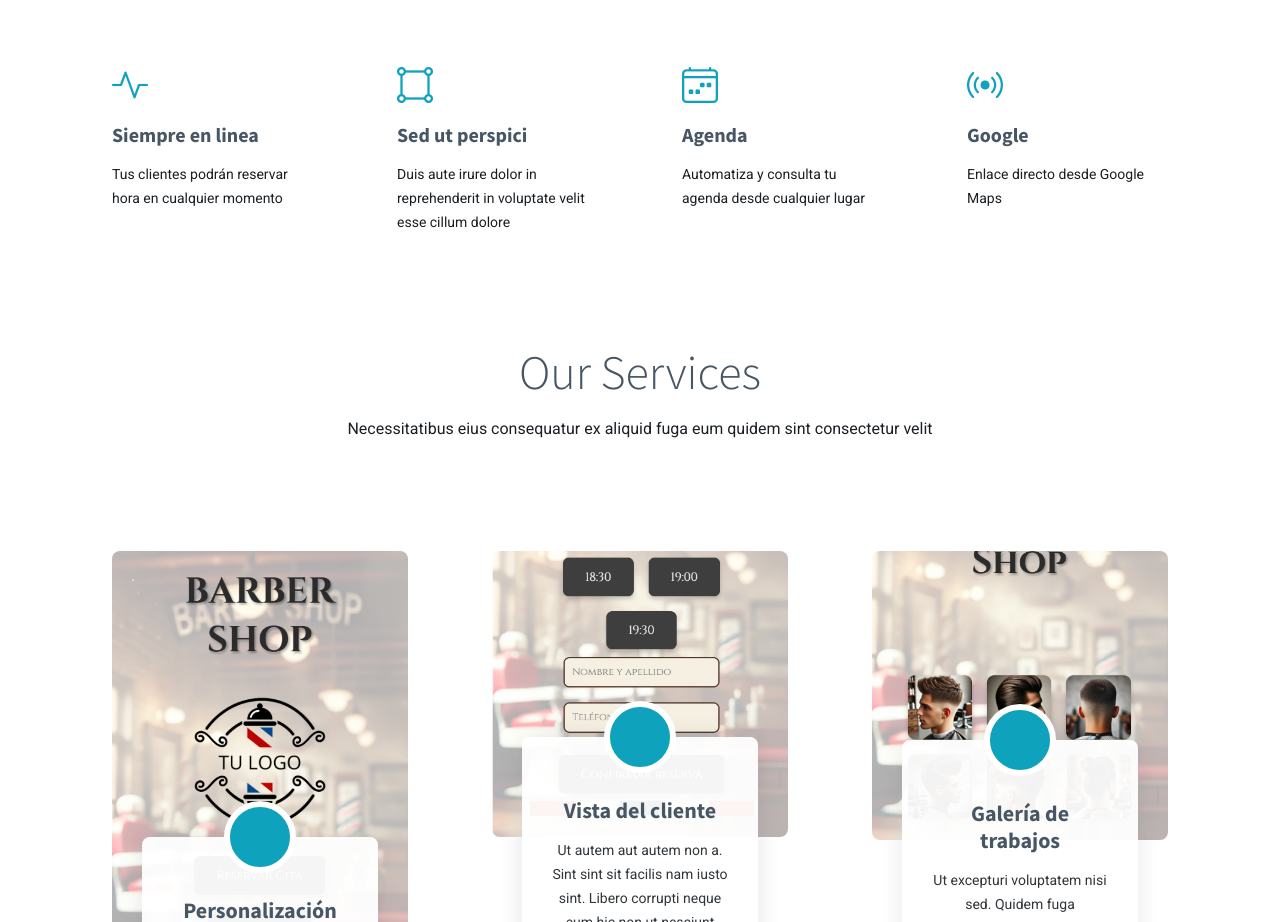
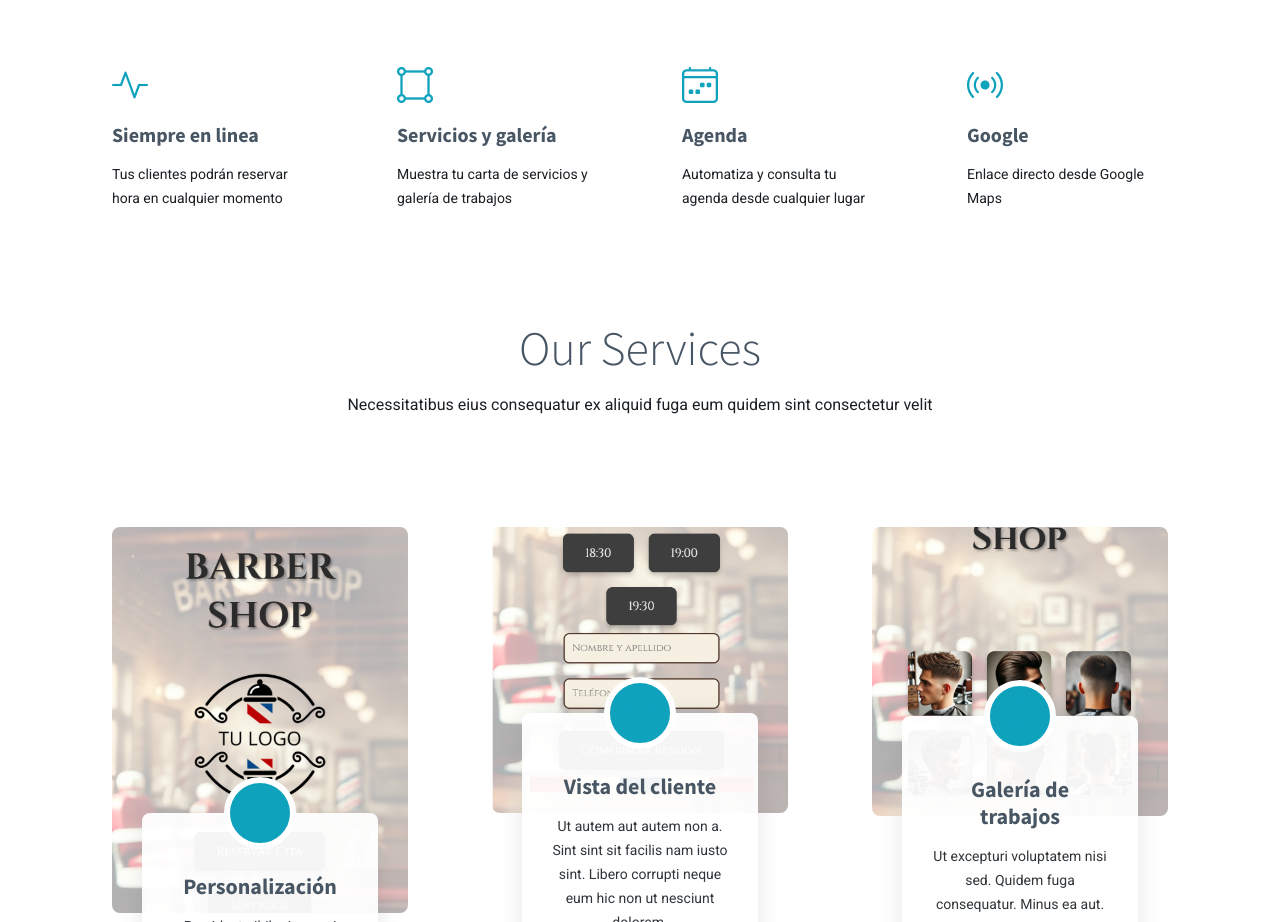
Before and after one commit to jmm-1987/jmurillodev, a plain HTML site: page index.html in a window 1280 px wide. Shown: the part 1900-2822 px from the top of the page. Drawn offline with Linux system fonts and the light colour scheme.

Commit message:
Actualizar index.html

```diff
--- a/index.html
+++ b/index.html
@@ -307,8 +307,8 @@
           <div class="col-xl-3 col-md-6 d-flex" data-aos="fade-up" data-aos-delay="200">
             <div class="service-item position-relative">
               <div class="icon"><i class="bi bi-bounding-box-circles icon"></i></div>
-              <h4><a href="" class="stretched-link">Sed ut perspici</a></h4>
-              <p>Duis aute irure dolor in reprehenderit in voluptate velit esse cillum dolore</p>
+              <h4><a href="" class="stretched-link">Servicios y galería</a></h4>
+              <p>Muestra tu carta de servicios y galería de trabajos</p>
             </div>
           </div><!-- End Service Item -->
 
```
